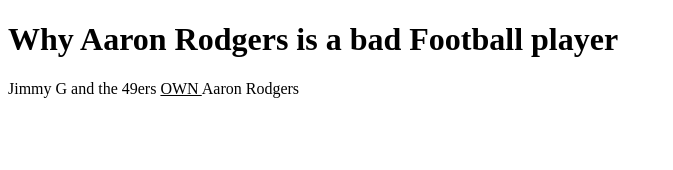
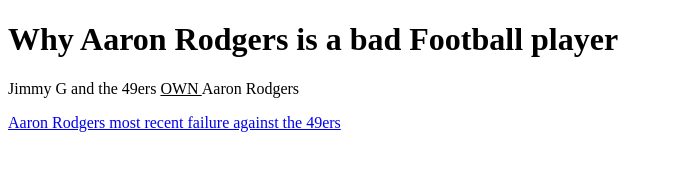
Before and after one commit to eo4635/My-repository, a plain HTML site: page index.html in a window 1280 px wide. Shown: the whole page, without its empty margins (0-673 px from the left). Drawn offline with Linux system fonts and the light colour scheme.

Commit message:
added link

```diff
--- a/index.html
+++ b/index.html
@@ -3,6 +3,7 @@
  <body>
   <h1>Why <b>Aaron Rodgers is a bad Football player</b></h1>
   <p> Jimmy G and the 49ers <u> OWN </u> Aaron Rodgers </p>
+   <p><a href="https://www.espn.com/nfl/game/_/gameId/401326631">Aaron Rodgers most recent failure against the 49ers</a></p>
 
  </body>
 </html>
```
